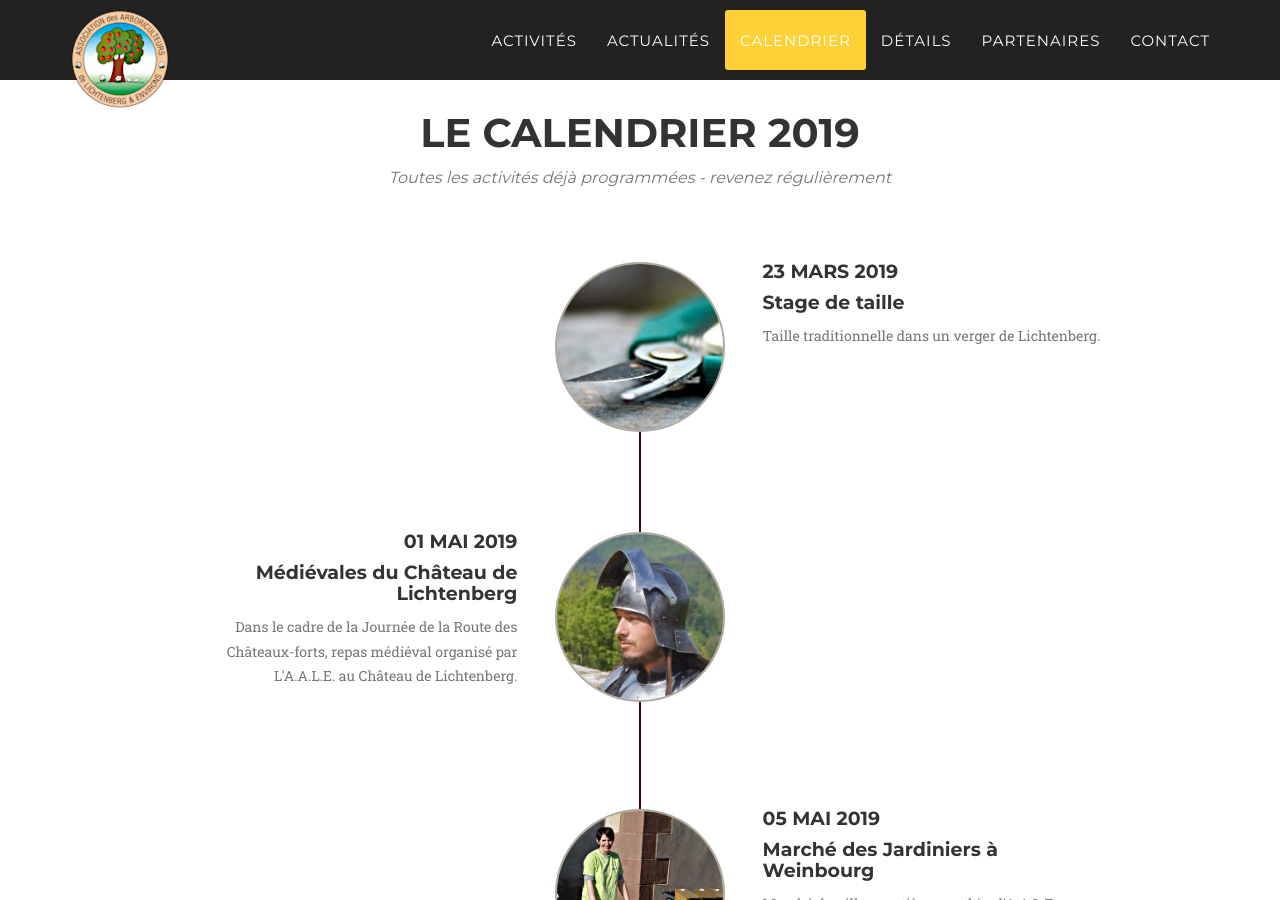
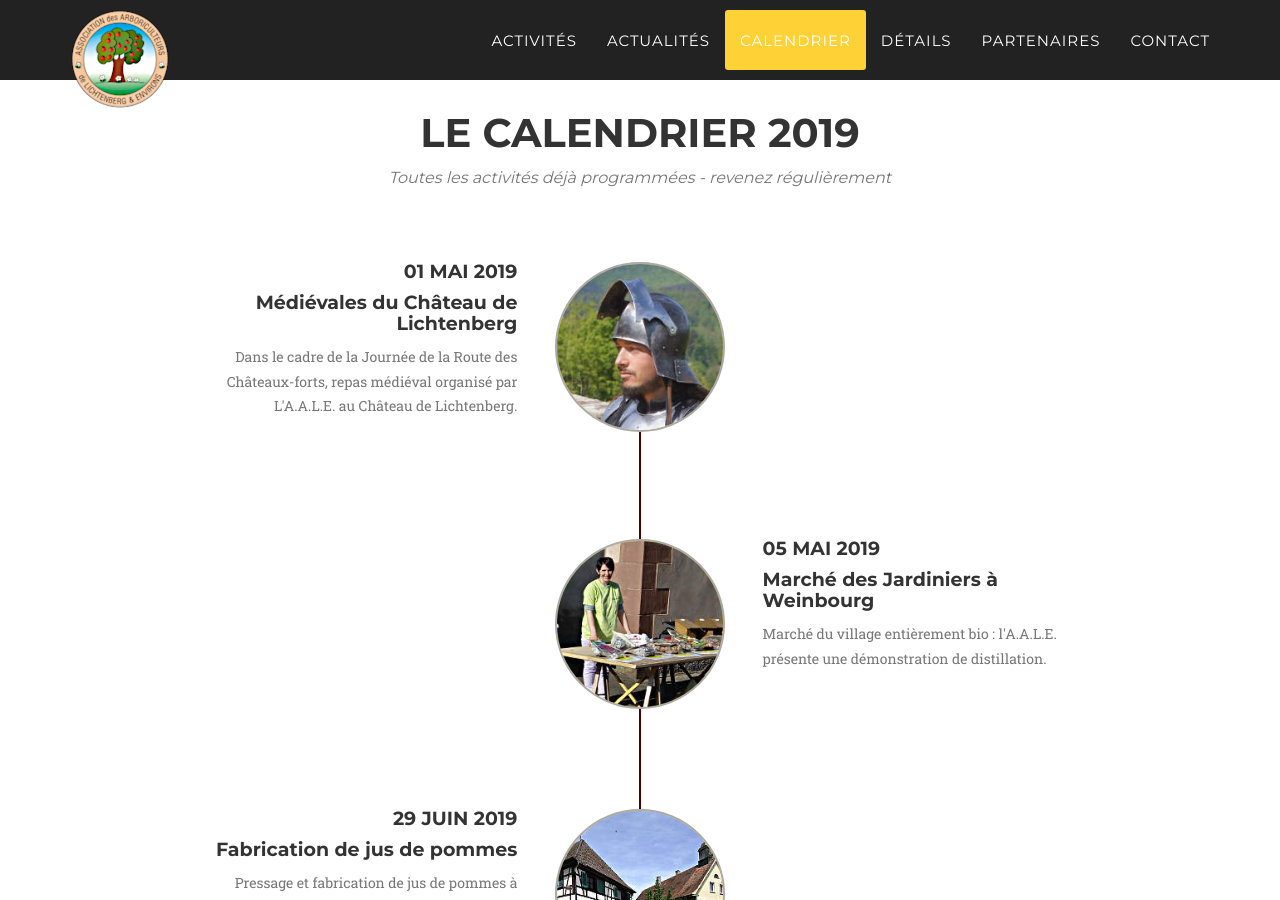
Before and after one commit to arboriculteurs/arboriculteurs.github.io, a Jekyll site: the page built from index.html, in a window 1280 px wide and 900 px high, scrolled down 2925 px. Built offline with Jekyll 4.4.1, drawn with Linux system fonts in a browser that asks for light colours; nearby versions of some CDN libraries; some web fonts are replaced.

Commit message:
Downloads, calendrier, liens vers reportages

```diff
--- a/_includes/about.html
+++ b/_includes/about.html
@@ -52,7 +52,7 @@
                                 </div>
                             </div>
                         </li>
-                          </li> -->
+                          </li>
                         <li class="timeline-inverted">
                             <div class="timeline-image">
                                 <img class="img-circle img-responsive" src="img/about/taille02.jpg" alt="Atelier de taille - 3">
@@ -66,7 +66,7 @@
                                     <p class="text-muted">Taille traditionnelle dans un verger de Lichtenberg.</p>
                                 </div>
                             </div>
-                        </li>
+                        </li>-->
                         <li>
                             <div class="timeline-image">
                                 <img class="img-circle img-responsive" src="img/about/medievales.jpg" alt="Médiévales">
--- a/_includes/modals.html
+++ b/_includes/modals.html
@@ -20,7 +20,7 @@
                             {% endif %}
                             {{ post.content }}
                         {%if post.doc %}
-                       <a href="docs/{{ post.doc }}"><button type="button" class="btn btn-primary"><i class="fas fa-download"></i> {{ post.doc-input }}</button></a>
+                       <a href="docs/{{ post.doc }}" download><button type="button" class="btn btn-primary"><i class="fas fa-download"></i> {{ post.doc-input }}</button></a>
                         {% endif %}
                         <button type="button" class="btn btn-primary" data-dismiss="modal"><i class="fa fa-times"></i> Fermer</button>
                     </div>
--- a/_includes/portfolio_grid.html
+++ b/_includes/portfolio_grid.html
@@ -26,7 +26,8 @@
                     <div class="portfolio-caption">
                         <h4>{{ post.title }}
                             {% if post.reportage %}
-                            <i class="fas fa-external-link-alt"></i>
+                            <a href="https://www.arboriculteurs-lichtenberg.eu/{{ post.reportage }}" target="_blank"
+                    data-toggle="modal"><i class="fas fa-external-link-alt"></i></a>
                             {% endif %}
                         </h4>
                         <p class="text-muted">{{ post.subtitle }} </p>
```
